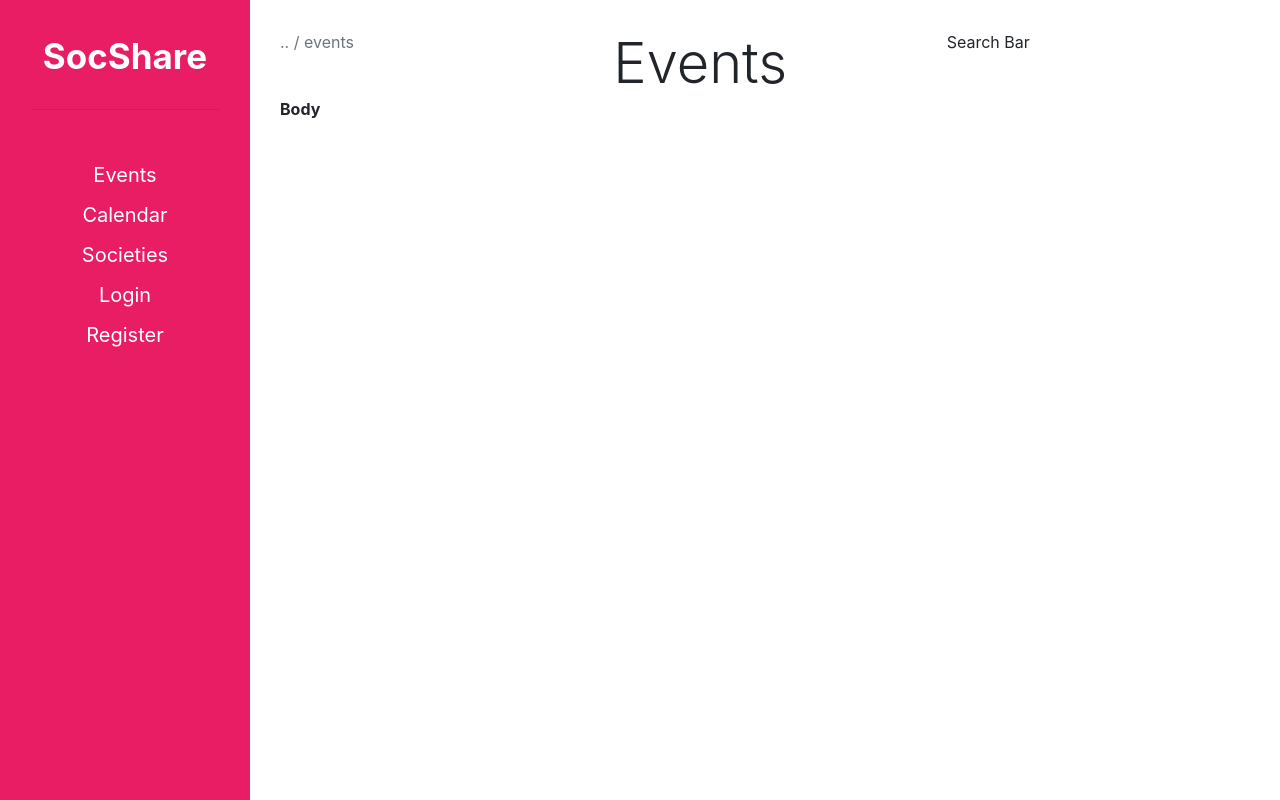
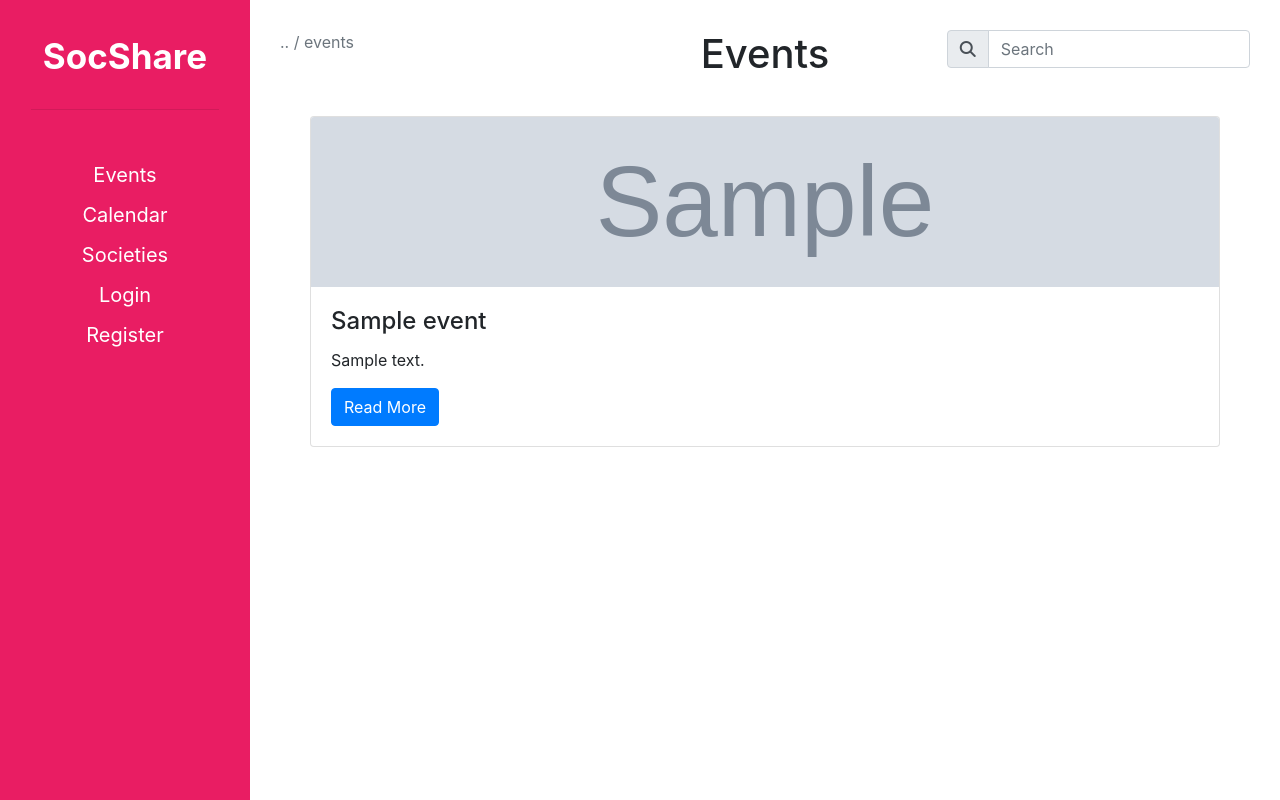
Before and after one commit to SocShare/SocShare, a Django app: template wad_project/templates/socshare/events.html in a window 1280 px wide. Run offline with Django 3.2, Linux system fonts and the light colour scheme; the template is opened without the code that fills it: most values are stand-ins (such as "Sample title", 1, 10 or a date in 2020); grey boxes marked "Sample" are stand-in pictures; some libraries are stand-ins or nearby versions.

Commit message:
Work on relative urls and fixing the url mappings

```diff
--- a/wad_project/socshare/templatetags/template_tags.py
+++ b/wad_project/socshare/templatetags/template_tags.py
@@ -1,7 +1,8 @@
 from django import template
+from django.utils.safestring import mark_safe
 
 register = template.Library()
 
-# @register.inclusion_tag('rango/categories.html')
-# def get_category_list(current_category=None):
-#     return {'categories': Category.objects.all(),'current_category': current_category}
+@register.simple_tag
+def get_search_bar():
+    return mark_safe("<div class=\"input-group mb-3\"><div class=\"input-group-prepend\"><span class=\"input-group-text\"><i class=\"fas fa-search\"></i></span></div><input type=\"text\" class=\"form-control\" placeholder=\"Search\"></div>")
--- a/wad_project/static/css/style.css
+++ b/wad_project/static/css/style.css
@@ -47,3 +47,11 @@
 /* .breadcrumb {
     color: slategray;
 } */
+
+.card-img-top {
+    height: 170px;
+}
+
+.card {
+    margin: 30px;
+}
--- a/wad_project/templates/socshare/base.html
+++ b/wad_project/templates/socshare/base.html
@@ -10,6 +10,7 @@
         <link rel="stylesheet" href="{% static 'css/style.css' %}">
         <!-- Include Bootstrap js functions -->
         <script src="{% static 'js/bootstrap.min.js' %}"></script>
+        <script src="https://kit.fontawesome.com/09e69acc6e.js" crossorigin="anonymous"></script>
     </head>
     <body>
         <div class="wrapper">
@@ -21,12 +22,12 @@
                 <br/>
                 <ul class="list-unstyled nav-links">
                     <li class="active">
-                        <li><a href="#">Events</a></li>
+                        <li><a href="{% url 'socshare:events' %}">Events</a></li>
                     </li>
-                    <li><a href="#">Calendar</a></li>
+                    <li><a href="{% url 'socshare:calendar' %}">Calendar</a></li>
                     <li><a href="#">Societies</a></li>
-                    <li><a href="#">Login</a></li>
-                    <li><a href="#">Register</a></li>
+                    <li><a href="{% url 'socshare:login' %}">Login</a></li>
+                    <li><a href="{% url 'socshare:register' %}">Register</a></li>
                 </ul>
             </nav>
 
--- a/wad_project/templates/socshare/events.html
+++ b/wad_project/templates/socshare/events.html
@@ -1,19 +1,37 @@
 {% extends 'socshare/top_bar_base.html' %}
 {% load static %}
 
+
 {% block title %}
-Test
+Events
 {% endblock %}
 
 {% block breadcrumb %}
 .. / events
 {% endblock %}
 
-
 {% block pageTitle %}
 Events
 {% endblock %}
 
 {% block section %}
-<b>Body</b>
+<!-- <b>Body</b> -->
+<div class="d-flex flex-wrap">
+    {% if events %}
+    {% for e in events %}
+    <div class="card flex-fill" style="width:420px">
+        <img class="card-img-top" src="{{ e.img }}" alt="Card image">
+        <div class="card-body">
+            <h4 class="card-title">{{ e.name }}</h4>
+            <p class="card-text">{{ e.description }}</p>
+            <a href="{{ e.url }}" class="btn btn-primary">Read More</a>
+        </div>
+    </div>
+    {% endfor %}
+    {% else %}
+    <strong>There are no Events right now.</strong>
+    {% endif %}
+</div>
+
+
 {% endblock %}
--- a/wad_project/templates/socshare/top_bar_base.html
+++ b/wad_project/templates/socshare/top_bar_base.html
@@ -1,11 +1,12 @@
 {% extends 'socshare/base.html' %}
 {% load static %}
+{% load template_tags %}
 
 {% block container %}
 <div class="row">
     <div class="col-sm-4 text-muted">{% block breadcrumb %}{% endblock %}</div>
-    <div class="col-sm-4 display-4">{% block pageTitle %}{% endblock %}</div>
-    <div class="col-sm-4">Search Bar</div>
+    <div class="col-sm-4"><h1 class="text-center">{% block pageTitle %}{% endblock %}</h1></div>
+    <div class="col-sm-4">{% get_search_bar %}</div>
     <div class="col-sm-12">
         {% block section %}
         {% endblock %}
```
Also changed, not shown: wad_project/socshare/urls.py (added, +14 -0 lines), wad_project/socshare/views.py (+50 -0 lines), wad_project/wad_project/urls.py (+8 -1 lines).
